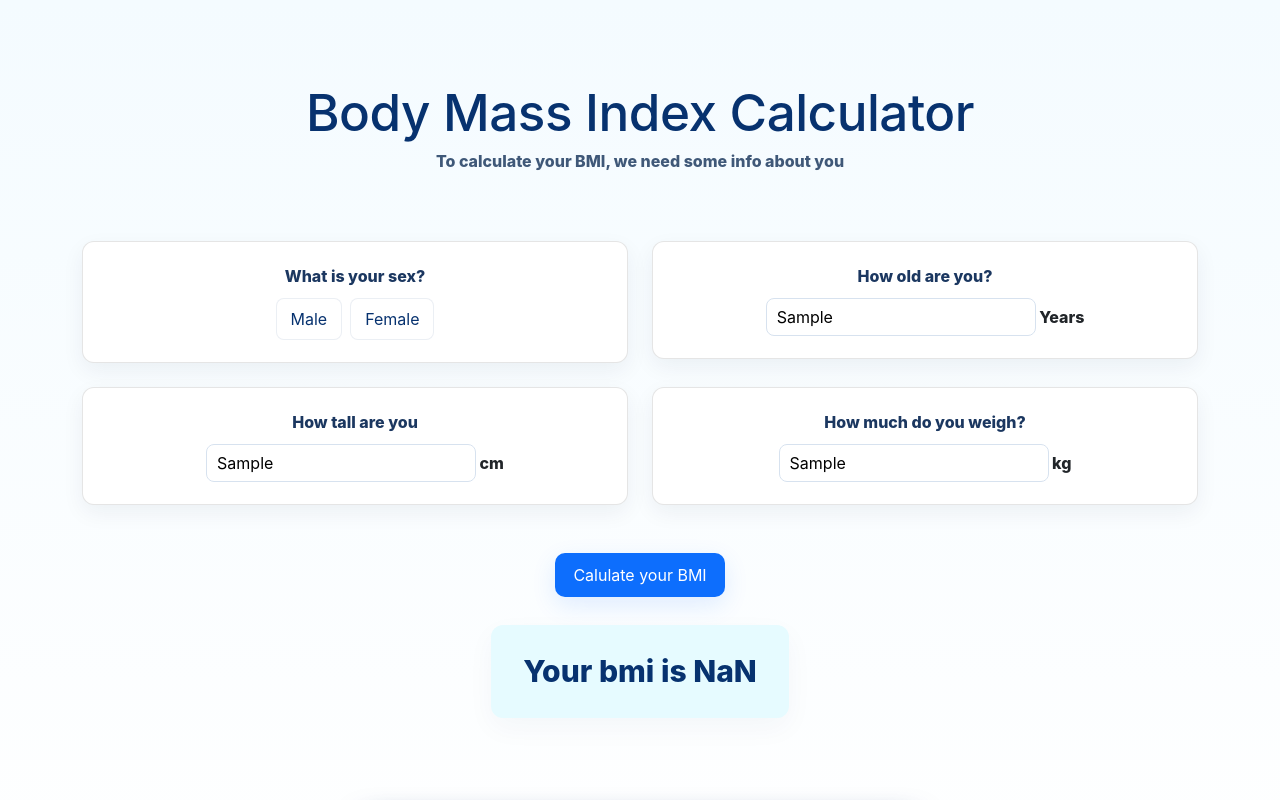
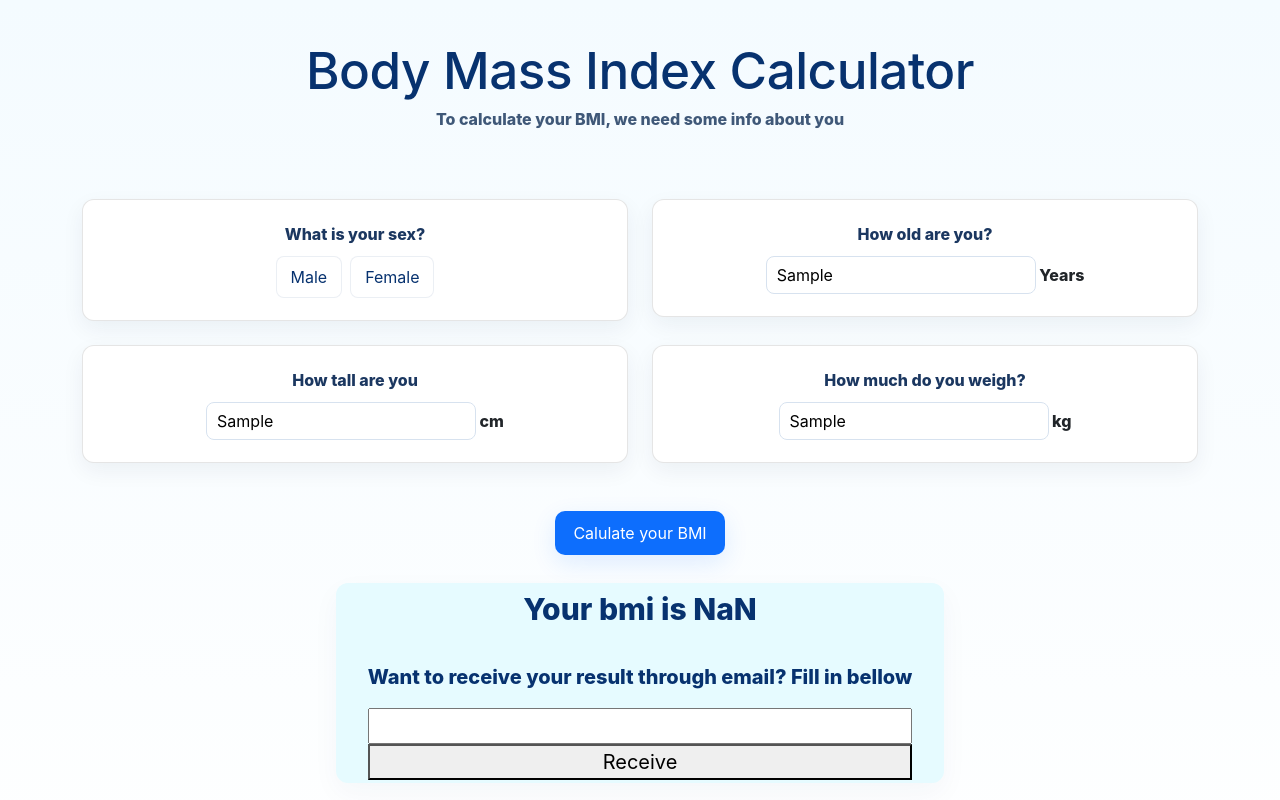
Before and after one commit to JonasLucas00/Javascript-fundamentals, a website: page BMI-calculator/index.html in a window 1280 px wide. Both pictures are taken after typing "Sample", "Sample", "Sample" into the empty fields and a click on the button "Calulate your BMI". Shown: the top 800 px of the page. Drawn offline with nearby package versions, Linux system fonts and the light colour scheme.

Commit message:
feat: add structure to send BMI result by email

```diff
--- a/BMI-calculator/app.js
+++ b/BMI-calculator/app.js
@@ -36,7 +36,32 @@ class BmiCalculator {
         let bmiResultDiv = document.querySelector('.bmi-result-div');
         bmiResultDiv.classList.add('bmi-resultCss');
         bmiResultDiv.textContent = `Your bmi is ${bmiResult}`
+        this.addEmailInput(bmiResultDiv)
         return
+    }
+
+    addEmailInput(bmiResultDiv) {
+        // let emailBmiDiv = document.querySelector('.email-bmi-div');
+        let emailBmiDiv = document.createElement('div');
+        emailBmiDiv.classList.add('email-bmi-div')
+        let sendEmailBtn = document.createElement('button');
+        let emailInput = document.createElement('input');
+        let p = document.createElement('p');
+        p.textContent = `Want to receive your result through email? Fill in bellow`
+        sendEmailBtn.textContent = `Receive`
+        emailBmiDiv.appendChild(p)
+        emailBmiDiv.appendChild(emailInput)
+        emailBmiDiv.appendChild(sendEmailBtn)
+        bmiResultDiv.appendChild(emailBmiDiv)
+
+        emailBmiDiv.addEventListener('click', (e) => {
+            e.preventDefault()
+            if (validator.isEmail(emailInput.value)) {
+                return console.log('Valid email')
+            }
+            return
+
+        })
     }
 
 }
--- a/BMI-calculator/index.html
+++ b/BMI-calculator/index.html
@@ -74,6 +74,7 @@
 
         </form>
         <div class="bmi-result-div">
+
 
         </div>
     </div>
@@ -168,6 +169,7 @@
         <p>Developed by Lucas jonas</p>
         <a href="https://github.com/JonasLucas00" target="_blank">GitHub</a>
     </div>
+    <script src="https://unpkg.com/validator@13.11.0/validator.min.js"></script>
     <script src="app.js"></script>
 </body>
 
--- a/BMI-calculator/src/CSS/style.css
+++ b/BMI-calculator/src/CSS/style.css
@@ -133,6 +133,7 @@ input[type="text"]:focus {
     margin-top: 28px;
     border-radius: 12px;
     box-shadow: 0 10px 28px rgba(7, 50, 111, 0.04);
+    flex-direction: column;
 }
 
 @media (max-width: 768px) {
@@ -192,6 +193,8 @@ input[type="text"]:focus {
     box-shadow: 0 10px 28px rgba(7, 50, 111, 0.6);
 }
 
+/* Footer */
+
 .footer {
     padding: 10px;
     display: flex;
@@ -207,3 +210,11 @@ input[type="text"]:focus {
     color: black;
     margin-top: -10px;
 }
+
+.email-bmi-div {
+    /* background-color: #0d6efd; */
+    display: flex;
+    flex-direction: column;
+    font-size: 20px;
+    margin-top: 30px;
+}
```
Also changed, not shown: BMI-calculator/package.json (added, +15 -0 lines), 2 other files.
